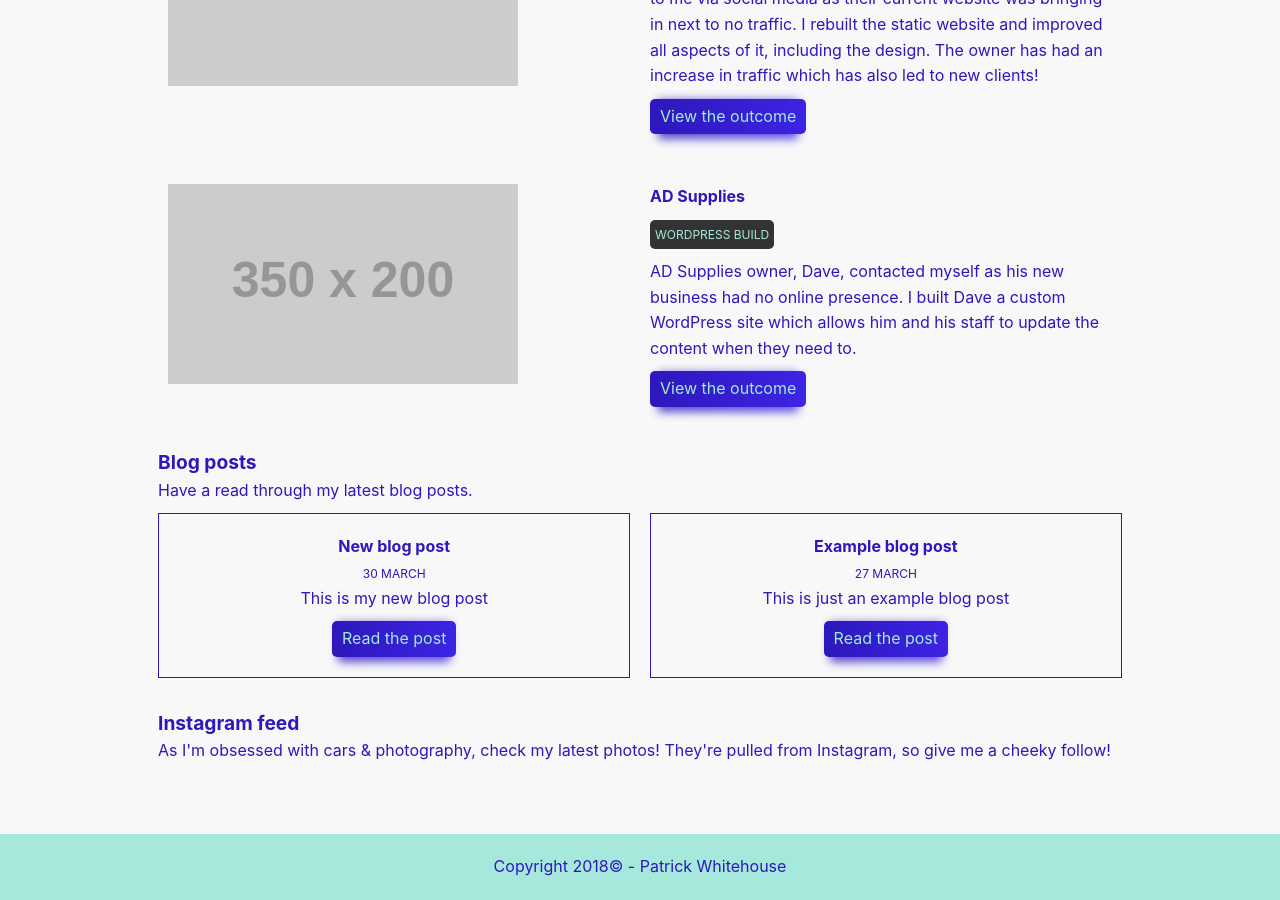
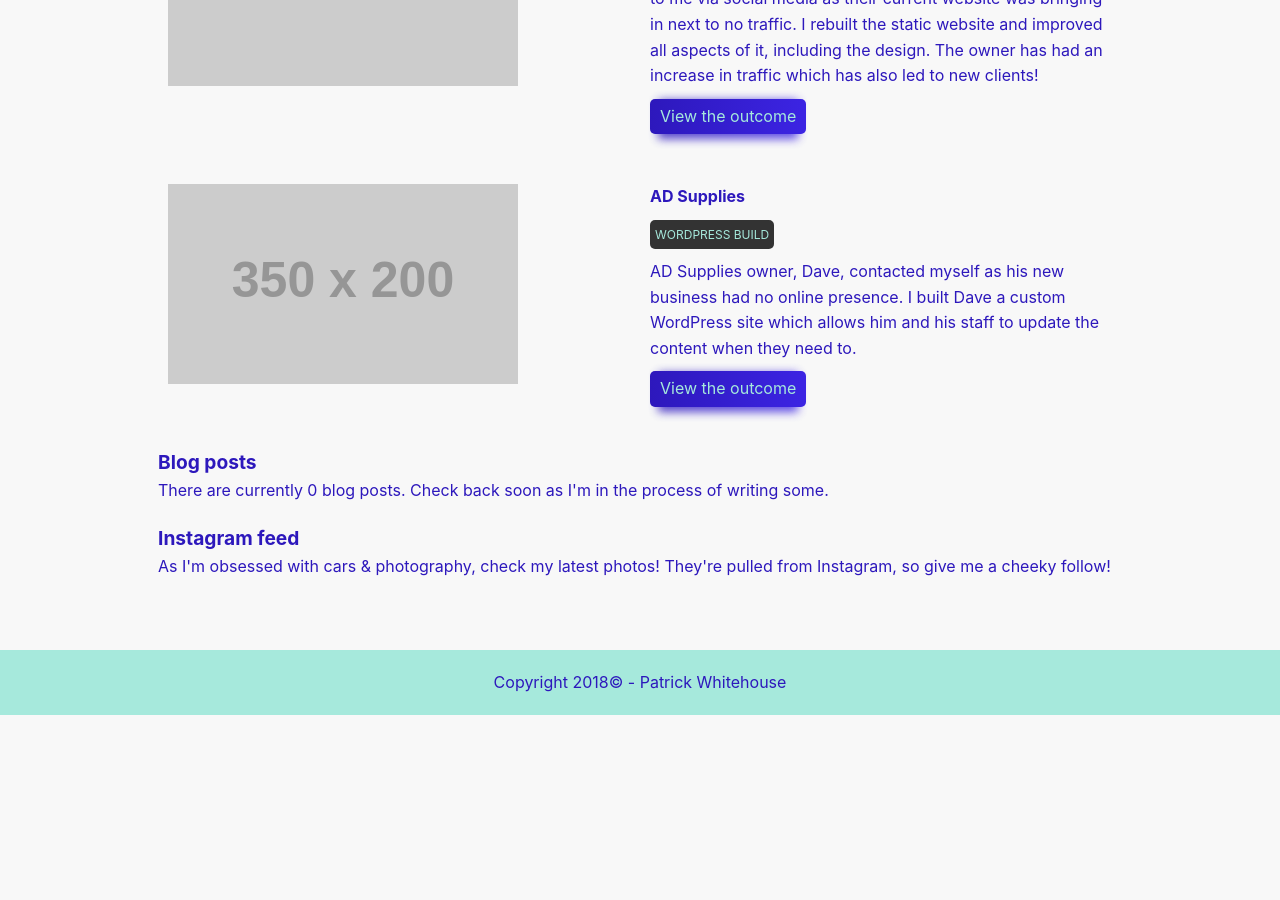
Before and after one commit to PatrickWhitehouse/Old-portfolio, a Jekyll site: the page built from index.html, in a window 1280 px wide and 900 px high, scrolled down 795 px. Built offline with Jekyll 4.4.1, drawn with Linux system fonts in a browser that asks for light colours; after the commit the page ends 1510 px from its top, so only the background shows below that.

Commit message:
update blog

```diff
--- a/_posts/2018-03-27-BlogOld.md
+++ /dev/null
@@ -1,9 +0,0 @@
----
-layout: blog
-excerpt: This is just an example blog post
-title: Example blog post
----
-# Example blog post
-## H2 heading
-### H3 heading
-Paragraph
--- a/_posts/2018-03-30-NewBlog.md
+++ /dev/null
@@ -1,9 +0,0 @@
----
-layout: blog
-excerpt: This is my new blog post
-title: New blog post
----
-# Example blog post
-## H2 heading
-### H3 heading
-Paragraph
--- a/index.html
+++ b/index.html
@@ -41,6 +41,10 @@ description: The portfolio of Tameside based front end developer, Patrick Whiteh
 </section>
 <section class="blog">
   <h3>Blog posts</h3>
+  {% assign psize = site.posts | size %}
+  {% if psize == 0 %}
+  <p>There are currently 0 blog posts. Check back soon as I'm in the process of writing some.</p>
+  {% else %}
   <p>Have a read through my latest blog posts.</p>
   <ul>
       {% for post in site.posts %}
@@ -52,6 +56,7 @@ description: The portfolio of Tameside based front end developer, Patrick Whiteh
       </li>
       {% endfor %}
   </ul>
+  {% endif %}
 </section>
 <section class="instagram">
   <h3>Instagram feed</h3>
```
